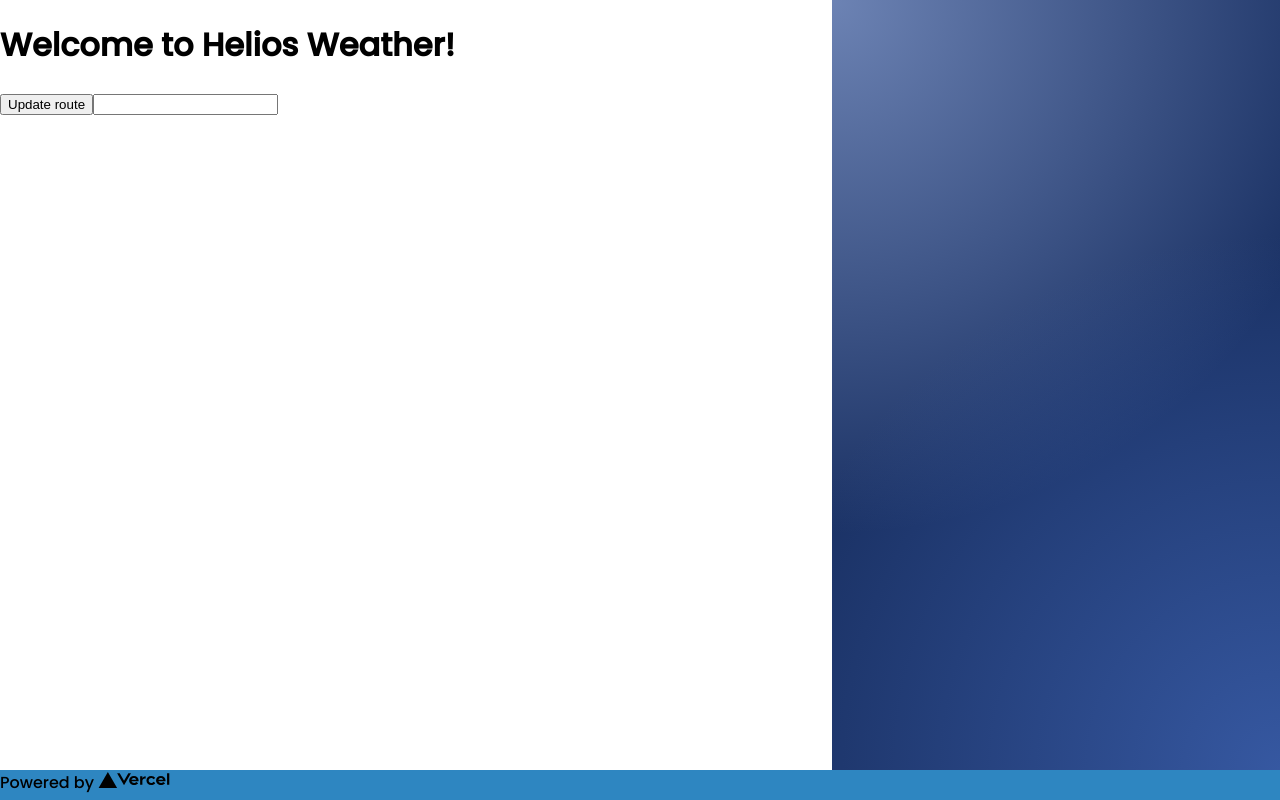
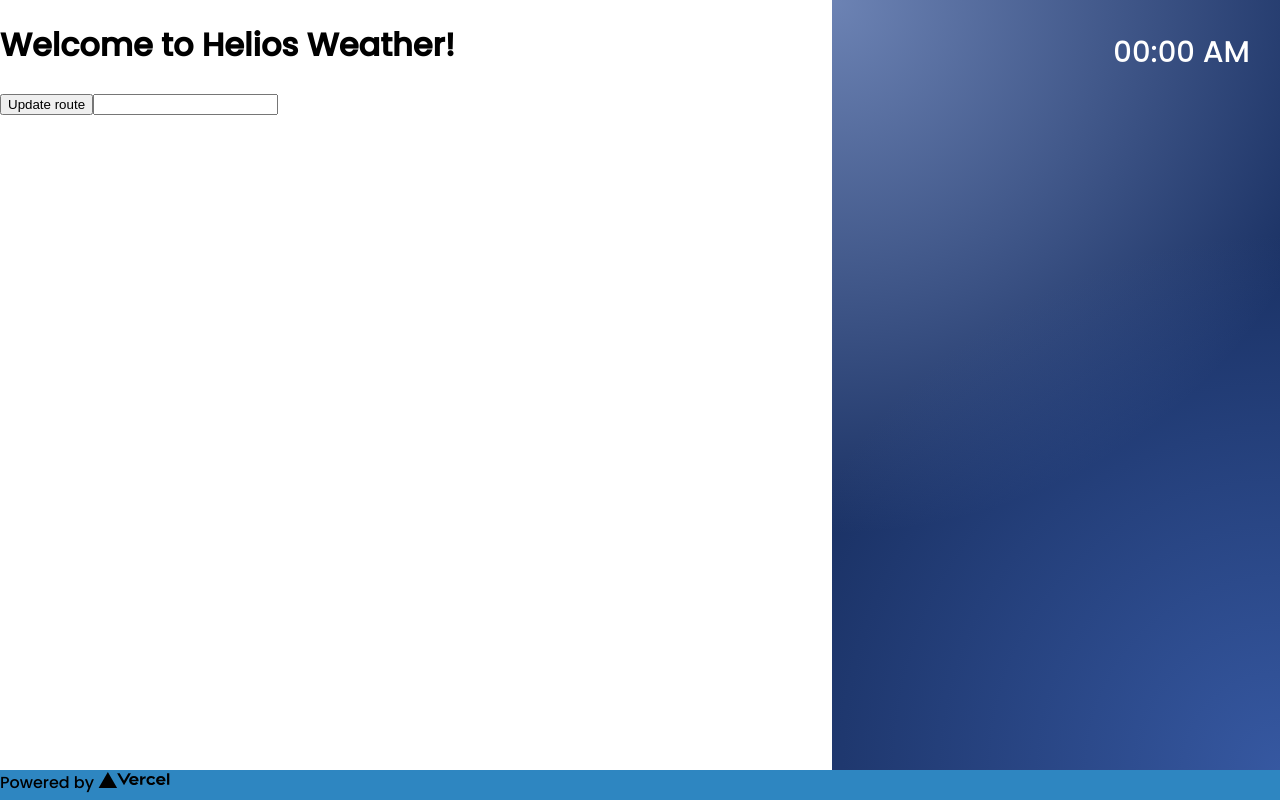
Before and after one commit to myles-atherstone/helios-weather, a Next.js app: page / in a window 1280 px wide. Built offline with nearby package versions, Linux system fonts and the light colour scheme.

Commit message:
Add location and time to location widget

```diff
--- a/components/widgets/location/location.js
+++ b/components/widgets/location/location.js
@@ -1,11 +1,19 @@
-export default function Location({ location }) {
+export default function Location({ location, hours, minutes, period }) {
   const primaryLocation = location.substring(0, location.indexOf(','));
   const secondaryLocation = location.substring(location.indexOf(',') + 2);
 
   return (
     <div className="location-widget">
-      <h1 className="primary-location">{primaryLocation}</h1>
-      <h2 className="secondary-location">{secondaryLocation}</h2>
+      <div className="location-container">
+        <h1 className="primary-location">{primaryLocation}</h1>
+        <h2 className="secondary-location">{secondaryLocation}</h2>
+      </div>
+      <div className="time-container">
+        <span className="time">
+          {hours}:{minutes}
+        </span>
+        <span className="period"> {period}</span>
+      </div>
     </div>
   );
 }
--- a/pages/index.js
+++ b/pages/index.js
@@ -4,6 +4,7 @@ import { useRouter } from 'next/router';
 import { useState } from 'react';
 import Sidebar from '../components/containers/sidebar/sidebar';
 import Location from '../components/widgets/location/location';
+import formatDate from '../util/dateHelper';
 
 const axios = require('axios').default;
 
@@ -28,6 +29,8 @@ export async function getServerSideProps(context) {
   let location = '';
   let latitude = '';
   let longitude = '';
+  let timezoneOffset = '';
+  let timestamp = '';
   let sunrise = '';
   let sunset = '';
   let temp = '';
@@ -86,6 +89,8 @@ export async function getServerSideProps(context) {
             logWeatherData(response.data);
             latitude = response.data.lat;
             longitude = response.data.lon;
+            timezoneOffset = response.data.timezone_offset;
+            timestamp = response.data.current.dt;
             sunrise = response.data.current.sunrise;
             sunset = response.data.current.sunset;
             temp = response.data.current.temp;
@@ -116,6 +121,8 @@ export async function getServerSideProps(context) {
     console.log('----- Weather Data -----');
     console.log('Lat:', weatherData.lat);
     console.log('Lon:', weatherData.lon);
+    console.log('Timezone Offset:', weatherData.timezone_offset);
+    console.log('Timestamp:', weatherData.current.dt);
     console.log('Sunrise:', weatherData.current.sunrise);
     console.log('Sunset:', weatherData.current.sunset);
     console.log('Temp:', weatherData.current.temp);
@@ -130,6 +137,8 @@ export async function getServerSideProps(context) {
     locationValid: locationValid,
     location: location,
     latitude: latitude,
+    timezoneOffset: timezoneOffset,
+    timestamp: timestamp,
     longitude: longitude,
     sunrise: sunrise,
     sunset: sunset,
@@ -152,6 +161,9 @@ export default function Home({ data }) {
   const router = useRouter();
   const [location, setLocation] = useState('');
 
+  const date = new Date((data.timestamp + data.timezoneOffset) * 1000);
+  const dateValues = formatDate(date);
+
   const handleClick = (e) => {
     e.preventDefault();
     router.push(`?location=${location}`);
@@ -161,8 +173,6 @@ export default function Home({ data }) {
     setLocation(e.target.value);
   };
 
-  const longitude = data.longitude;
-  const latitude = data.latitude;
   const locationInvalidMessage = 'Location not found. Please try again.';
 
   console.log(data);
@@ -186,7 +196,12 @@ export default function Home({ data }) {
         </div>
 
         <Sidebar>
-          <Location location={data.location} />{' '}
+          <Location
+            location={data.location}
+            hours={dateValues[3]}
+            minutes={dateValues[4]}
+            period={dateValues[7]}
+          />
         </Sidebar>
 
         {/* <p>
--- a/styles/_widgets.scss
+++ b/styles/_widgets.scss
@@ -1,5 +1,33 @@
 @use './vars';
 
 .location-widget {
+  align-items: center;
+  // background: rgba(0, 0, 0, 0.5);
   color: vars.$white;
+  display: flex;
+  justify-content: space-between;
+
+  .location-container {
+    margin: 0.67em 0;
+
+    .primary-location {
+      font-size: 3.6rem;
+      margin: 0;
+    }
+    .secondary-location {
+      color: vars.$off-white;
+      font-size: 1.6rem;
+      margin: 0;
+    }
+  }
+
+  .time-container {
+    .time {
+      font-size: 2.9rem;
+    }
+
+    .period {
+      font-size: 3rem;
+    }
+  }
 }
```
